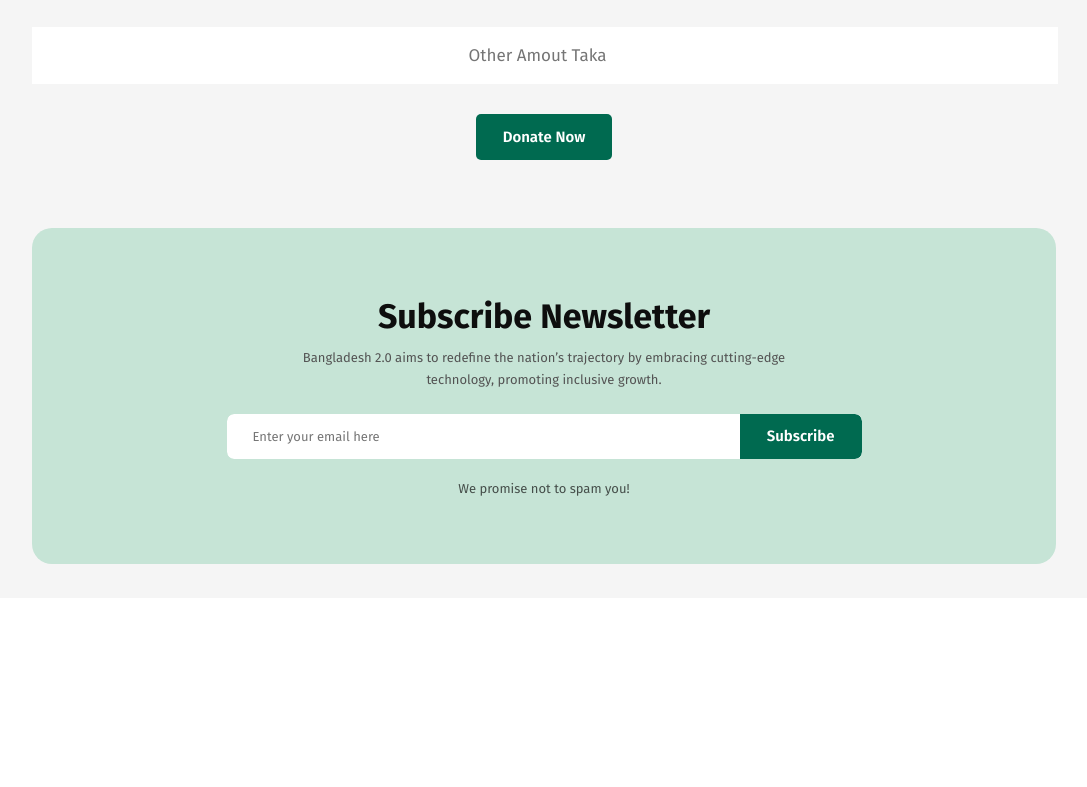
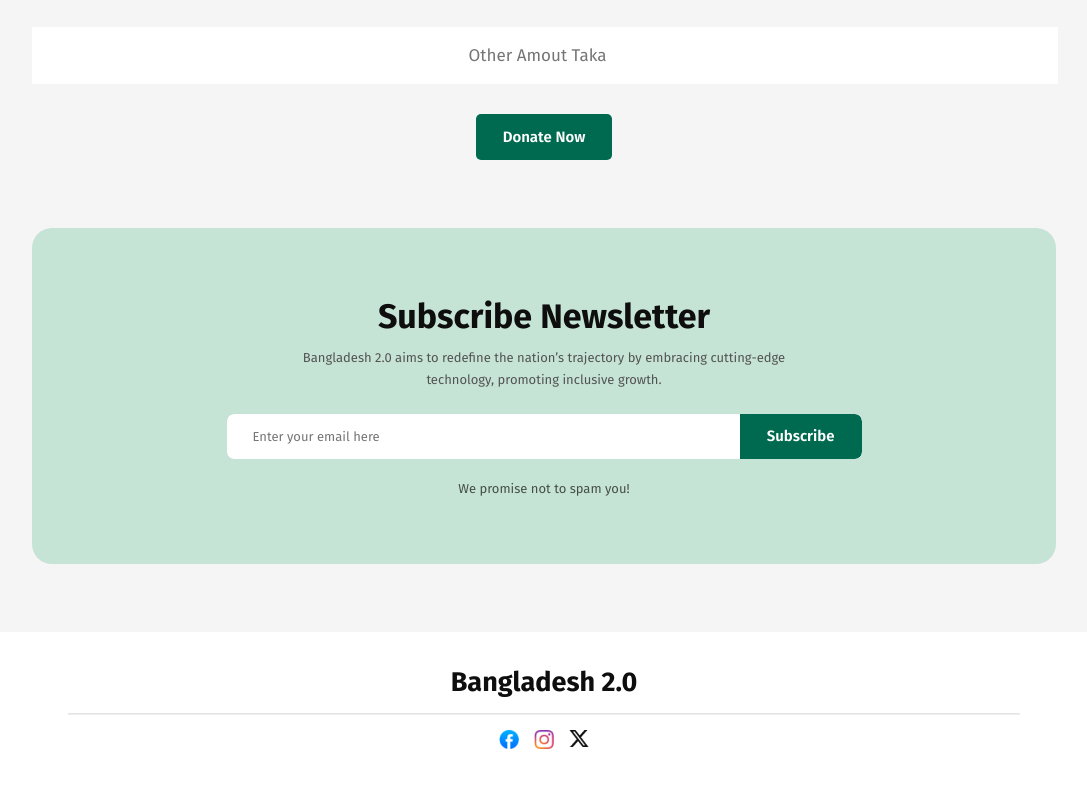
Before and after one commit to coder-khayrul/assignment_one, a plain HTML site: page index.html in a window 1280 px wide. Shown: the part 3662-4449 px from the top of the page, without its empty margins (96-1183 px from the left). Before the commit the page ends 4260 px from the top, so only its background shows below. Drawn offline with Linux system fonts and the light colour scheme.

Commit message:
Complete Footer Section

```diff
--- a/assets/css/style.css
+++ b/assets/css/style.css
@@ -37,10 +37,12 @@ button {
     --primary-color: #C6E4D6;
     --secondary-color: #006A50;
 }
-::selection{
+
+::selection {
     background-color: var(--secondary-color);
     color: white;
 }
+
 .container {
     width: 80%;
     margin: 0 auto;
@@ -543,7 +545,8 @@ div#newsletter-form input {
     padding-block: 68px;
     border-radius: 20px;
 }
-div#newsletter-form > button {
+
+div#newsletter-form>button {
     position: absolute;
     right: 0;
     top: 0;
@@ -554,13 +557,53 @@ div#newsletter-form > button {
     height: 100%;
 }
 
-.newsletter-wrapper > p {
+.newsletter-wrapper>p {
     font-size: 13px;
-    color: rgba(14,14,14,.7);
+    color: rgba(14, 14, 14, .7);
     font-weight: 400;
 }
+
 div#newsletter-form input:focus {
     border-color: var(--secondary-color);
     transition: .6s;
 }
+section.newsletter-section.section-gap {
+    padding-bottom: 68px;
+}
 /** Newsletter section style end*/
+
+
+/** footer  style start*/
+.footer-title>h2 {
+    font-size: 27px;
+    color: #0e0e0e;
+    font-weight: 700;
+    text-align: center;
+    margin-bottom: 0;
+}
+
+.footer-title {
+    margin-bottom: 15px;
+}
+hr{
+    width: 950px;
+    border-color: rgba(14, 14, 14,.1);
+}
+.footer-wrapper {
+    display: flex;
+    flex-direction: column;
+    align-items: center;
+    justify-content: center;
+}
+
+.social-links>a>img {
+    width: 20px;
+}
+
+.footer-wrapper .social-links {
+    display: flex;
+    gap: 15px;
+    margin-top: 15px;
+}
+
+/** footer  style end*/
--- a/index.html
+++ b/index.html
@@ -28,6 +28,7 @@
         </div>
     </header>
     <!--header end here-->
+    <main>
         <!--hero section start here-->
         <section class="hero-section">
             <div class="container">
@@ -92,8 +93,10 @@
                 <div class="section-header">
                     <h2 class="section-title">The Vision of Future</h2>
                     <p class="section-description">Bangladesh 2.0 aims to redefine the nation’s trajectory by embracing
-                    cutting-edge technology, promoting inclusive growth, and ensuring sustainability. With initiatives
-                    in renewable energy, digital transformation, and robust infrastructure, the country is set to become
+                        cutting-edge technology, promoting inclusive growth, and ensuring sustainability. With
+                        initiatives
+                        in renewable energy, digital transformation, and robust infrastructure, the country is set to
+                        become
                         a global model of development.</p>
                 </div>
                 <div class="vision-boxes">
@@ -102,7 +105,8 @@
                             <img src="assets/images/success.png" alt="Empowerment of bangladesh">
                         </div>
                         <h3>Digital Transformation</h3>
-                    <p>Creating a nationwide digital ecosystem to enhance connectivity and access to services for all
+                        <p>Creating a nationwide digital ecosystem to enhance connectivity and access to services for
+                            all
                             citizens.</p>
                         <button class="action-button" type="button">Read More</button>
                     </div>
@@ -119,7 +123,8 @@
                             <img src="assets/images/success.png" alt="Empowerment of bangladesh">
                         </div>
                         <h3>Modern Infrastructure</h3>
-                    <p>Building state-of-the-art infrastructure to support economic growth and global competitiveness.
+                        <p>Building state-of-the-art infrastructure to support economic growth and global
+                            competitiveness.
                         </p>
                         <button class="action-button" type="button">Read More</button>
                     </div>
@@ -127,10 +132,14 @@
                 <div class="quote-area">
                     <div class="quote-wrapper">
                         <p>"Human beings are full of unlimited potential, and the world changes when we choose to act on
-                        that belief. You don’t need extraordinary resources to start creating impact—just an idea and
-                        the will to see it through. Problems may seem overwhelming, but each small step forward brings
-                        us closer to transformation. The key is to dream boldly, act courageously, and inspire others to
-                        see that a better world is not only possible but inevitable if we all work together. Each of us
+                            that belief. You don’t need extraordinary resources to start creating impact—just an idea
+                            and
+                            the will to see it through. Problems may seem overwhelming, but each small step forward
+                            brings
+                            us closer to transformation. The key is to dream boldly, act courageously, and inspire
+                            others to
+                            see that a better world is not only possible but inevitable if we all work together. Each of
+                            us
                             has the power to change the world in our own way. Challenges are not barriers"</p>
                         <div class="quote-info">
                             <strong>Dr. Muhammad Yunus</strong>
@@ -158,7 +167,8 @@
                             </thead>
                             <tbody>
                                 <tr>
-                                <td>Do you think Bangladesh can achieve developed nation status by 2041 as planned?</td>
+                                    <td>Do you think Bangladesh can achieve developed nation status by 2041 as planned?
+                                    </td>
                                     <td>
                                         <select>
                                             <option value="yes" selected>Yes, I'm Agree</option>
@@ -201,8 +211,10 @@
                         <h2 class="section-title">Recent News</h2>
                         <p class="section-description">Stay updated with the latest happenings through our Recent News
                             section. From breaking stories to
-                        inspiring events, we bring you timely updates that matter. Explore developments across various
-                        topics, keeping you informed and connected with the world around you. Check back often for fresh
+                            inspiring events, we bring you timely updates that matter. Explore developments across
+                            various
+                            topics, keeping you informed and connected with the world around you. Check back often for
+                            fresh
                             updates!</p>
                     </div>
                     <div class="news-cards">
@@ -224,7 +236,8 @@
                                     </span>
                                 </div>
                                 <p>Bangladesh's first satellite, Bangabandhu-1, launched in May 2018, marked a historic
-                                milestone for the nation. It enhances communication services, including TV broadcasting
+                                    milestone for the nation. It enhances communication services, including TV
+                                    broadcasting
                                     and internet connectivity, across remote areas. It covers Bangladesh and surrounding
                                     areas.</p>
                                 <button type="button" class="action-button">Read More</button>
@@ -245,7 +258,8 @@
                                     </span>
                                 </div>
                                 <p>Bangladesh has achieved record economic growth in recent years, with a significant
-                                increase in exports, industrial output, and infrastructure development. The country’s
+                                    increase in exports, industrial output, and infrastructure development. The
+                                    country’s
                                     expanding middle class and growing industries contribute to its economic success</p>
                                 <button type="button" class="action-button">Read More</button>
                             </div>
@@ -271,7 +285,8 @@
                                     </span>
                                 </div>
                                 <p>Bangladesh is strengthening its trade relations with countries worldwide, boosting
-                                exports in textiles, agriculture, and technology. The nation’s strategic location and
+                                    exports in textiles, agriculture, and technology. The nation’s strategic location
+                                    and
                                     growing industrial sector make it an important player in global commerce</p>
                                 <button type="button" class="action-button">Read More</button>
                             </div>
@@ -288,7 +303,8 @@
                     <div class="section-header">
                         <h2 class="section-title">Donate Today</h2>
                         <p class="section-description">Support the future of those in need by donating today. Your
-                        contribution helps provide resources, opportunities, and the necessary support to build a better
+                            contribution helps provide resources, opportunities, and the necessary support to build a
+                            better
                             tomorrow. Join us in making a real difference and improving the lives of others.</p>
                     </div>
                     <form class="donate-boxes" id="donate-form">
@@ -325,11 +341,14 @@
                 <div class="newsletter-wrapper">
                     <div class="section-header">
                         <h2 class="section-title">Subscribe Newsletter</h2>
-                    <p class="section-description">Bangladesh 2.0 aims to redefine the nation’s trajectory by embracing cutting-edge<br> technology, promoting inclusive growth.</p>
+                        <p class="section-description">Bangladesh 2.0 aims to redefine the nation’s trajectory by
+                            embracing
+                            cutting-edge<br> technology, promoting inclusive growth.</p>
                     </div>
                     <div class="form" id="newsletter-form">
                         <label for="newsletter-input">
-                        <input type="email" id="newsletter-input" name="Newsletter" placeholder="Enter your email here">
+                            <input type="email" id="newsletter-input" name="Newsletter"
+                                placeholder="Enter your email here">
                         </label>
                         <button type="submit" class="action-button">Subscribe</button>
                     </div>
@@ -338,6 +357,30 @@
             </div>
         </section>
         <!--newsletter section end here-->
+    </main>
+    <!--footer section end here-->
+    <footer class="section-gap">
+        <div class="container">
+            <div class="footer-wrapper">
+                <div class="footer-title">
+                    <h2>Bangladesh 2.0</h2>
+                </div>
+                <hr>
+                <div class="social-links">
+                    <a href="#" class="single-link">
+                        <img src="assets/images/facebook.png" alt="Facebook Profile">
+                    </a>
+                    <a href="#" class="single-link">
+                        <img src="assets/images/instagram.png" alt="Instagram Profile">
+                    </a>
+                    <a href="#" class="single-link">
+                        <img src="assets/images/x.png" alt="X Profile">
+                    </a>
+                </div>
+            </div>
+        </div>
+    </footer>
+    <!--footer section end here-->
 </body>
 
 </html>
```
Lines whose indentation alone changed are shown as unchanged.
